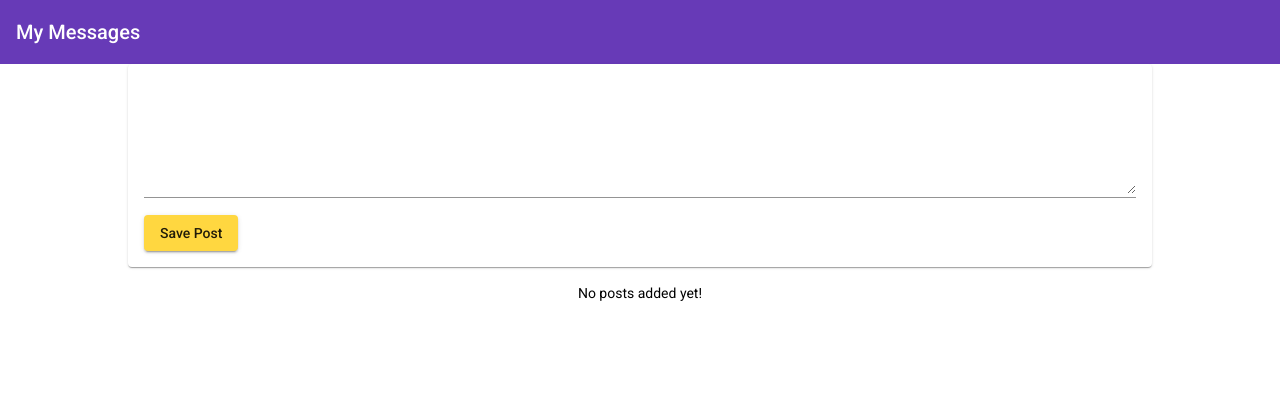
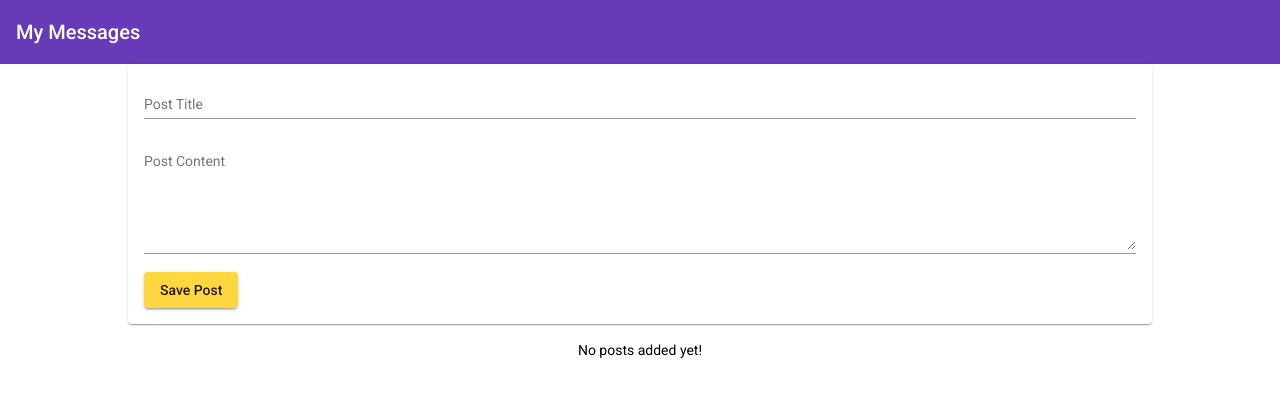
Before and after one commit to UnseelieDad/MEAN-Stack-Post-App, an Angular app in the folder mean-project/: page / in a window 1280 px wide. Shown: the top 396 px of the page. Built offline with nearby package versions, Linux system fonts and the light colour scheme.

Commit message:
Add post functionality

```diff
--- a/mean-project/src/app/app.component.html
+++ b/mean-project/src/app/app.component.html
@@ -2,6 +2,6 @@
     <app-header></app-header>
 </header>
 <main>
-    <app-post-create></app-post-create>
-    <app-post-list></app-post-list>
+    <app-post-create (postCreated)="onPostAdded($event)"></app-post-create>
+    <app-post-list [posts]="storedPosts"></app-post-list>
 </main>
--- a/mean-project/src/app/app.component.ts
+++ b/mean-project/src/app/app.component.ts
@@ -6,5 +6,11 @@
   styleUrls: ['./app.component.css']
 })
 export class AppComponent {
-  title = 'mean-project';
+  storedPosts = [];
+
+  // Add type checking later
+  // gets post from post-create component to send to post lists
+  onPostAdded(post) {
+    this.storedPosts.push(post);
+  }
 }
--- a/mean-project/src/app/posts/post-create/post-create.component.html
+++ b/mean-project/src/app/posts/post-create/post-create.component.html
@@ -1,8 +1,11 @@
 <mat-card>
+    <mat-form-field>
+        <input matInput type="text" [(ngModel)]="enteredTitle" placeholder="Post Title" #titleInput>
+    </mat-form-field>
     <mat-form-field>
         <!-- User input for a new post -->
         <!-- Use ngModel for two-way binding -->
-        <textarea matInput rows="6" [(ngModel)]="enteredValue"></textarea>
+        <textarea matInput rows="6" [(ngModel)]="enteredContent" placeholder="Post Content" #contentInput></textarea>
     </mat-form-field>
     <!-- Button for saving a post -->
     <button
--- a/mean-project/src/app/posts/post-create/post-create.component.ts
+++ b/mean-project/src/app/posts/post-create/post-create.component.ts
@@ -1,4 +1,4 @@
-import { Component } from '@angular/core';
+import { Component, EventEmitter, Output} from '@angular/core';
 
 @Component({
   selector: 'app-post-create',
@@ -6,12 +6,18 @@
   styleUrls: ['./post-create.component.css'],
 })
 export class PostCreateComponent {
-  newPost = 'NO CONTENT';
-  enteredValue = '';
+  enteredContent = '';
+  enteredTitle = '';
+  @Output() postCreated = new EventEmitter();
 
   // function  for adding a post to the site
   onAddPost() {
-    // console.dir(postInput);
-    this.newPost = this.enteredValue;
+   const post = {
+     title: this.enteredTitle,
+     content: this.enteredContent
+   };
+   this.postCreated.emit(post);
+   this.enteredContent = '';
+   this.enteredTitle = '';
   }
 }
--- a/mean-project/src/app/posts/post-list/post-list.component.ts
+++ b/mean-project/src/app/posts/post-list/post-list.component.ts
@@ -1,21 +1,16 @@
-import { Component, OnInit } from '@angular/core';
+import { Component, Input } from '@angular/core';
 
 @Component({
   selector: 'app-post-list',
   templateUrl: './post-list.component.html',
   styleUrls: ['./post-list.component.css']
 })
-export class PostListComponent implements OnInit {
+export class PostListComponent {
   // posts = [
   //   {title: 'First Post', content: 'This is the first post\'s content.'},
   //   {title: 'Second Post', content: 'This is the second post\'s content.'},
   //   {title: 'Third Post', content: 'This is the third post\'s content.'}
 
   // ];
-  posts = [];
-  constructor() { }
-
-  ngOnInit(): void {
-  }
-
+  @Input() posts = [];
 }
```
